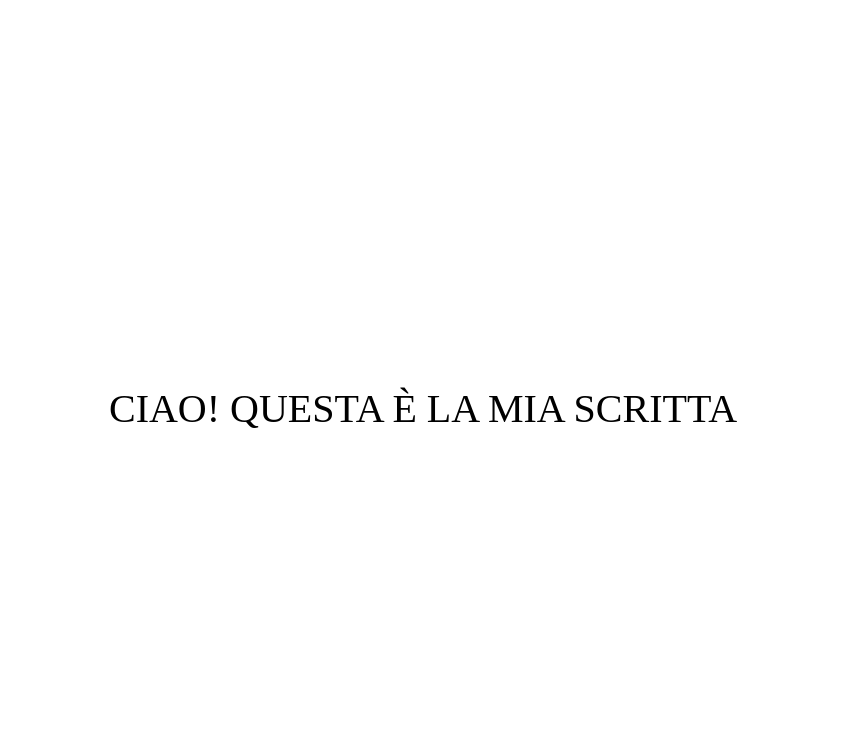
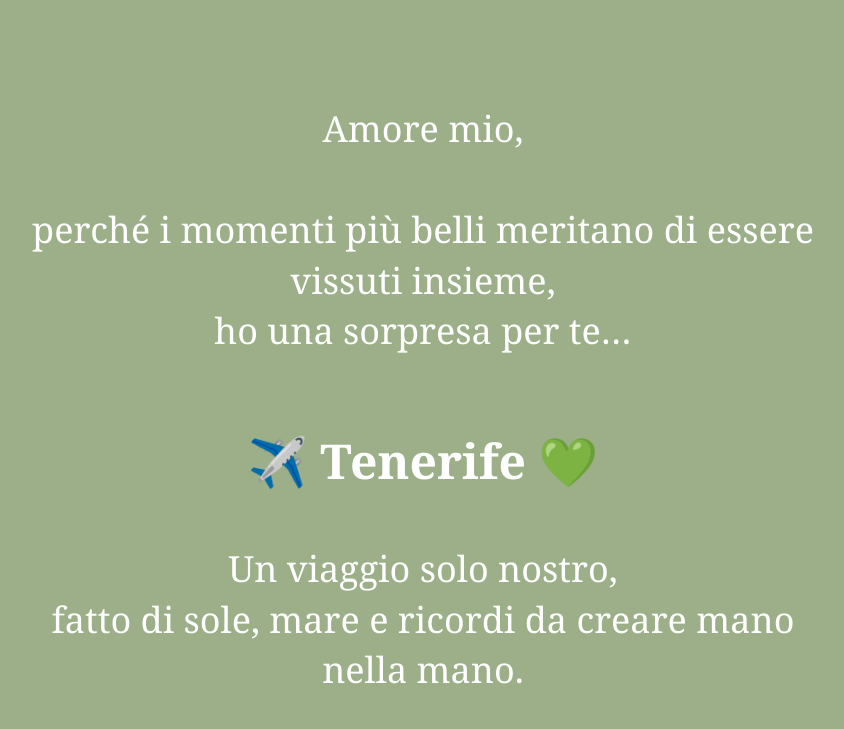
Before and after one commit to Mattwo1925/sito, a plain HTML site: page index.html in a window 1280 px wide. Shown: the whole page, without its empty margins (217-1061 px from the left). Drawn offline with Linux system fonts and the light colour scheme.

Commit message:
Update index.html

```diff
--- a/index.html
+++ b/index.html
@@ -1,10 +1,49 @@
 <!DOCTYPE html>
-<html>
+<html lang="it">
 <head>
   <meta charset="UTF-8">
-  <title>Il mio messaggio</title>
+  <title>Per te ❤️</title>
+  <style>
+    body {
+      margin: 0;
+      height: 100vh;
+      display: flex;
+      justify-content: center;
+      align-items: center;
+      background-color: #9CAF88; /* verde salvia */
+      font-family: "Georgia", serif;
+      color: #ffffff;
+      text-align: center;
+    }
+
+    .message {
+      max-width: 800px;
+      padding: 30px;
+      font-size: 36px;
+      line-height: 1.4;
+    }
+
+    .destination {
+      font-size: 48px;
+      margin-top: 20px;
+      font-weight: bold;
+    }
+  </style>
 </head>
-<body style="display:flex; justify-content:center; align-items:center; height:100vh; font-size:40px;">
-  CIAO! QUESTA È LA MIA SCRITTA
+
+<body>
+  <div class="message">
+    Amore mio,<br><br>
+    perché i momenti più belli meritano di essere vissuti insieme,<br>
+    ho una sorpresa per te…<br><br>
+
+    <div class="destination">
+      ✈️ Tenerife 💚
+    </div>
+
+    <br>
+    Un viaggio solo nostro,<br>
+    fatto di sole, mare e ricordi da creare mano nella mano.
+  </div>
 </body>
 </html>
```
